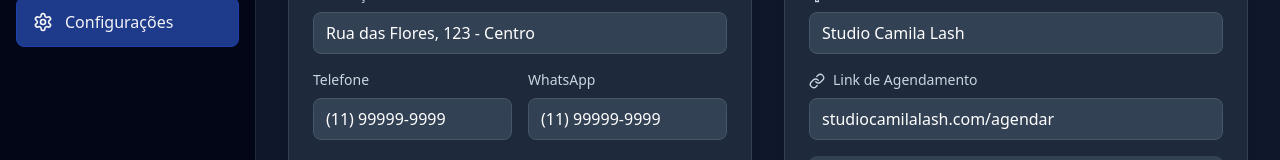
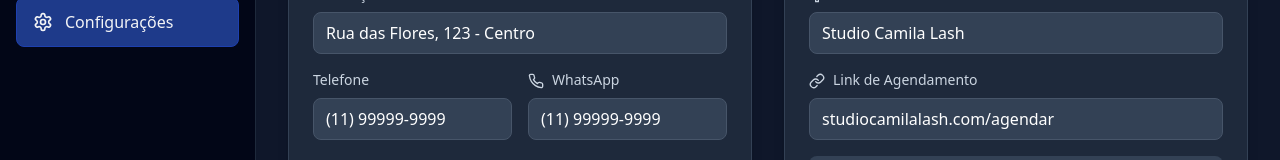
Before and after one commit to MigueI-Codestorm/lash-studio-dashboard, a React (Vite) app: page /configuracoes in a window 1280 px wide. Shown: the part 400-560 px from the top of the page. Built offline with nearby package versions, Linux system fonts and the light colour scheme.

Commit message:
Fix: Import WhatsApp icon from lucide-react
The `WhatsApp` icon was not correctly imported from the `lucide-react` library in `Configuracoes.tsx`, causing a build error. This commit fixes the import statement to correctly reference the `WhatsApp` icon.

```diff
--- a/src/pages/Configuracoes.tsx
+++ b/src/pages/Configuracoes.tsx
@@ -1,6 +1,5 @@
-
 import { useState } from 'react';
-import { Save, Link, Phone, Instagram, Facebook, WhatsApp } from 'lucide-react';
+import { Save, Link, Phone, Instagram, Facebook } from 'lucide-react';
 import Card from '../components/Card';
 
 const Configuracoes = () => {
@@ -80,7 +79,10 @@ const Configuracoes = () => {
                 />
               </div>
               <div>
-                <label className="block text-sm font-medium text-dark-300 mb-2">WhatsApp</label>
+                <label className="block text-sm font-medium text-dark-300 mb-2">
+                  <Phone className="w-4 h-4 inline mr-2" />
+                  WhatsApp
+                </label>
                 <input
                   type="text"
                   value={studioData.whatsapp}
```
